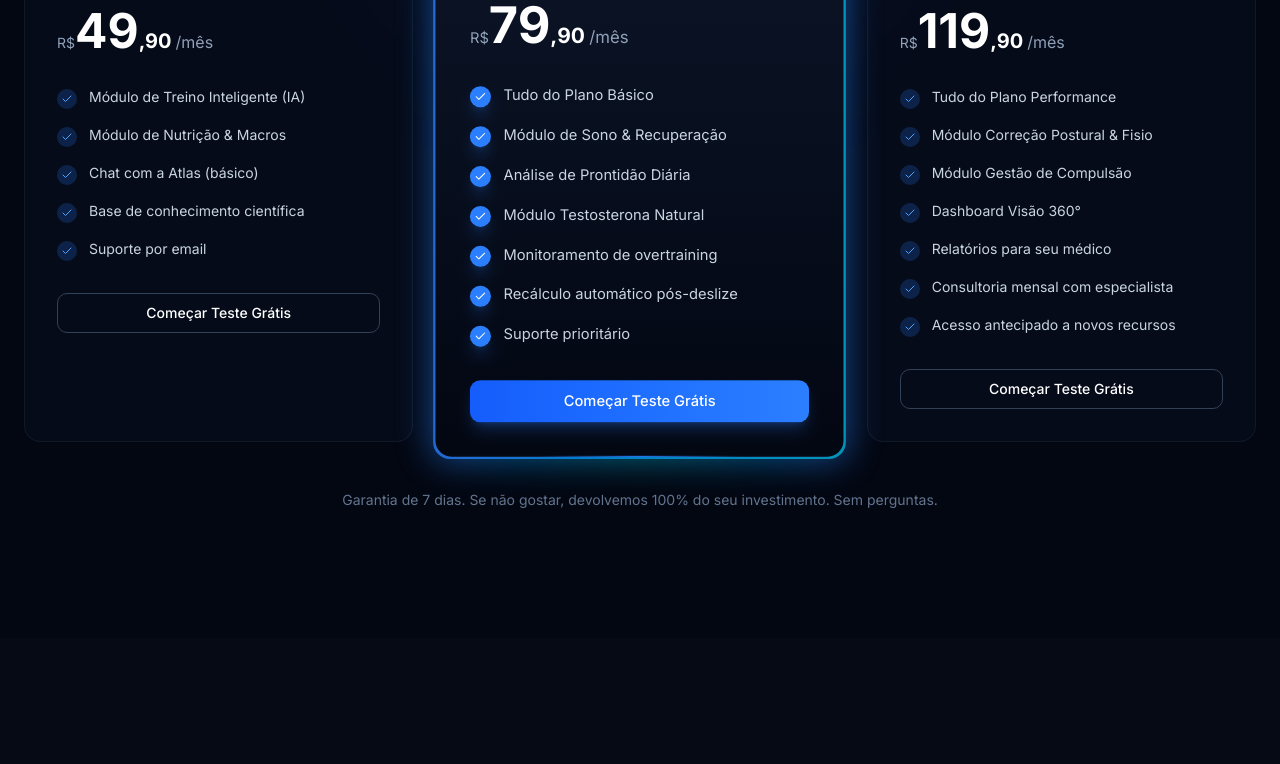
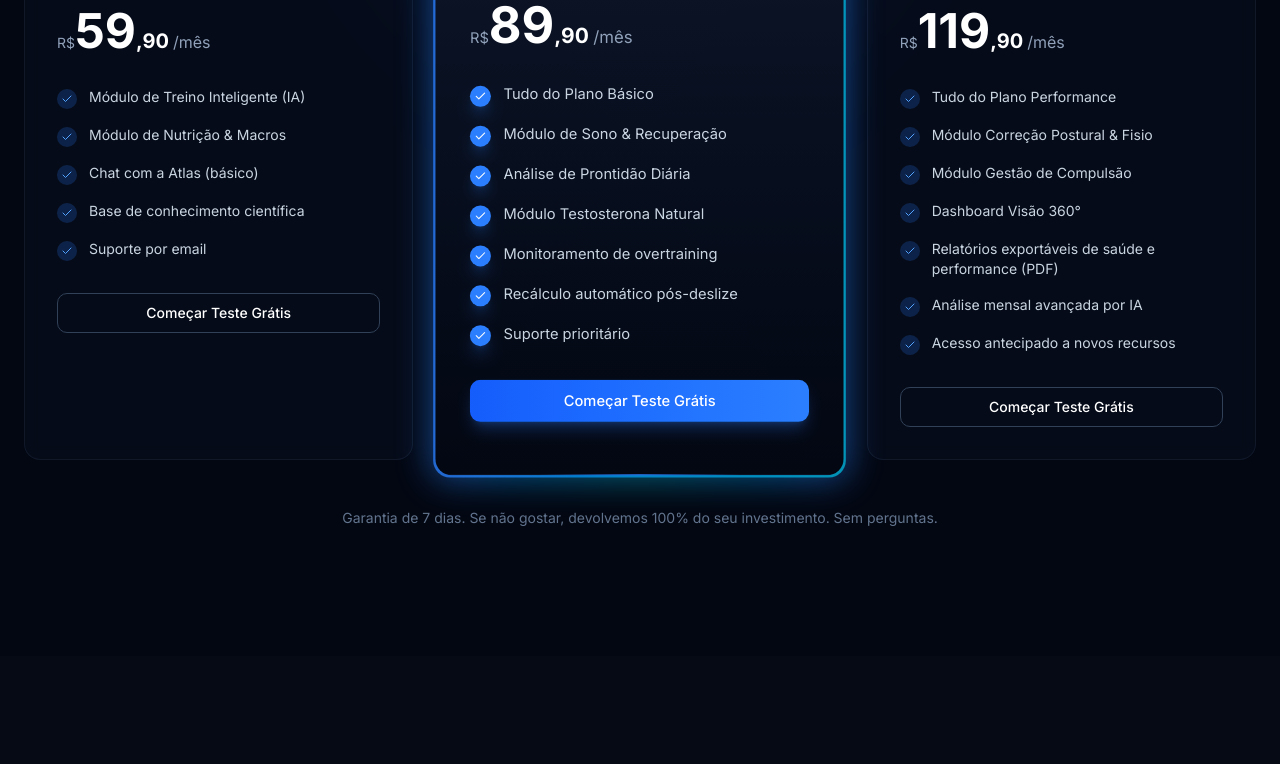
Before and after one commit to alexluciofilho7-cmyk/ATLAS-AI, a Next.js app: page / in a window 1280 px wide. Shown: the part 8198-8962 px from the top of the page. Built offline with nearby package versions, Linux system fonts and the light colour scheme.

Commit message:
feat: update pricing section with new details
Update prices, replace consultoria item, and modernize reports text.

#VERCEL_SKIP

Co-authored-by: null <248574290+alexluciofilho7-cmyk@users.noreply.github.com>

```diff
--- a/components/pricing-section.tsx
+++ b/components/pricing-section.tsx
@@ -7,7 +7,7 @@ const plans = [
   {
     name: "Básico",
     subtitle: "O Essencial",
-    price: "49",
+    price: "59",
     cents: "90",
     period: "/mês",
     description: "Para quem está começando sua jornada de transformação.",
@@ -23,7 +23,7 @@ const plans = [
   {
     name: "Performance",
     subtitle: "O Mais Popular",
-    price: "79",
+    price: "89",
     cents: "90",
     period: "/mês",
     description: "Para praticantes sérios que buscam resultados acelerados.",
@@ -51,8 +51,8 @@ const plans = [
       "Módulo Correção Postural & Fisio",
       "Módulo Gestão de Compulsão",
       "Dashboard Visão 360°",
-      "Relatórios para seu médico",
-      "Consultoria mensal com especialista",
+      "Relatórios exportáveis de saúde e performance (PDF)",
+      "Análise mensal avançada por IA",
       "Acesso antecipado a novos recursos",
     ],
     highlighted: false,
```
